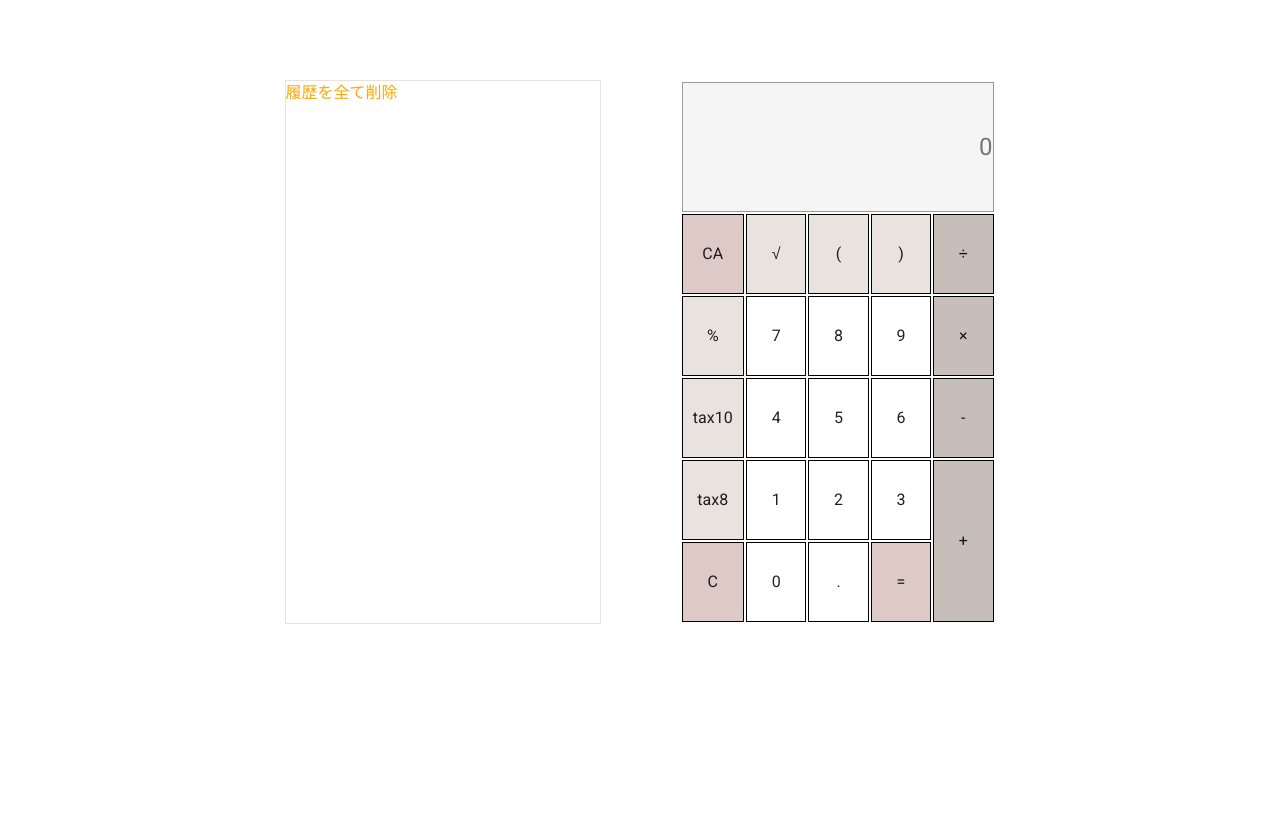
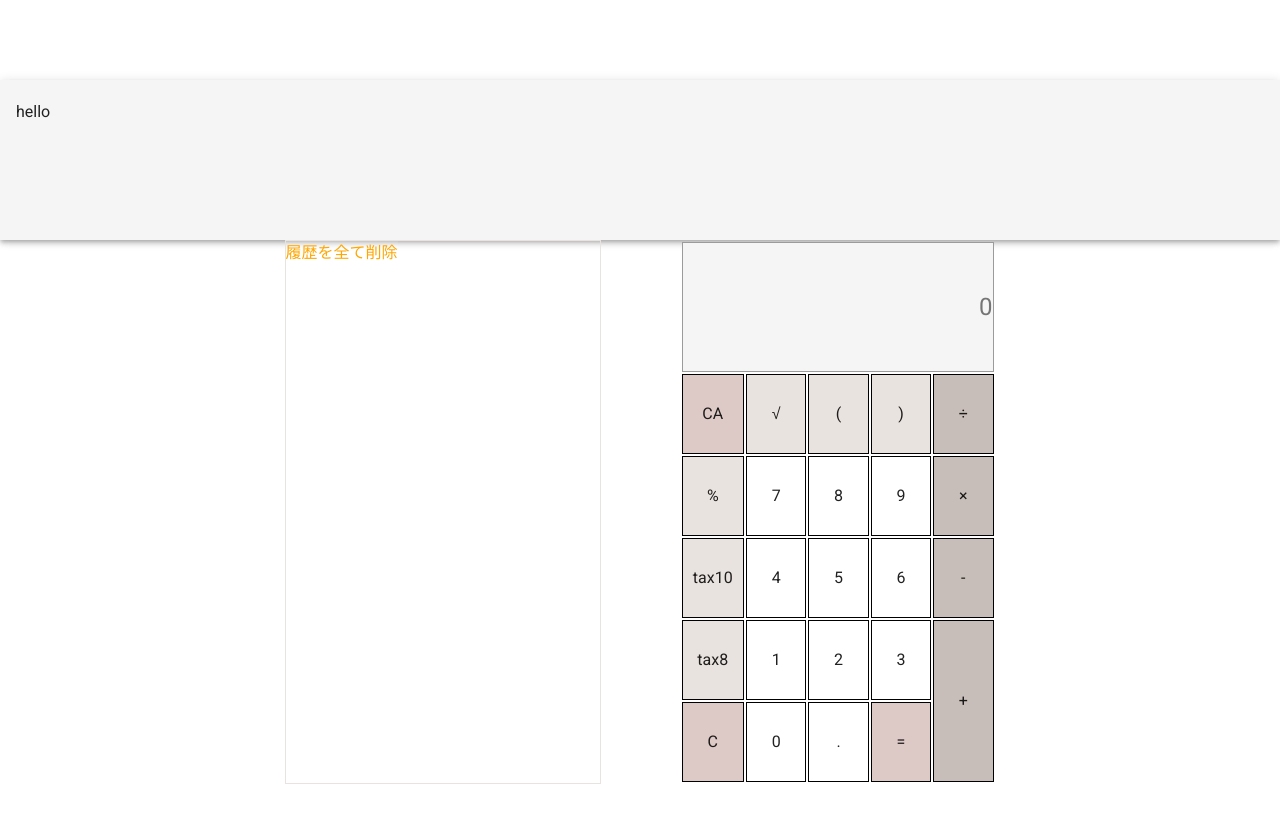
Before and after one commit to yasu828/calculator, a Vue app: page / in a window 1280 px wide. Shown: the top 822 px of the page. Built offline with nearby package versions, Linux system fonts and the light colour scheme.

Commit message:
ヘッダーの表示

```diff
--- a/src/App.vue
+++ b/src/App.vue
@@ -1,5 +1,8 @@
 <template>
   <v-app>
+    <v-app-bar>
+      <Header/>
+    </v-app-bar>
     <v-main>
       <v-container>
         <v-row class="rowPosition">
@@ -55,12 +58,14 @@
 
 <script>
 import HistoryList from './components/HistoryList.vue';
+import Header from './components/Header.vue';
 
 export default {
   name: 'App',
 
   components: {
     HistoryList,
+    Header,
   },
 
   data: () => {
--- /dev/null
+++ b/src/components/Header.vue
@@ -0,0 +1,18 @@
+<template>
+<div>
+    hello
+</div>
+</template>
+
+<script>
+export default {
+  name: 'Header',
+  data(){
+    return{
+    }
+  },
+}
+</script>
+
+<style scoped>
+</style>
```
Also changed, not shown: 1 other file (tests, documents, lock files or other folders).
